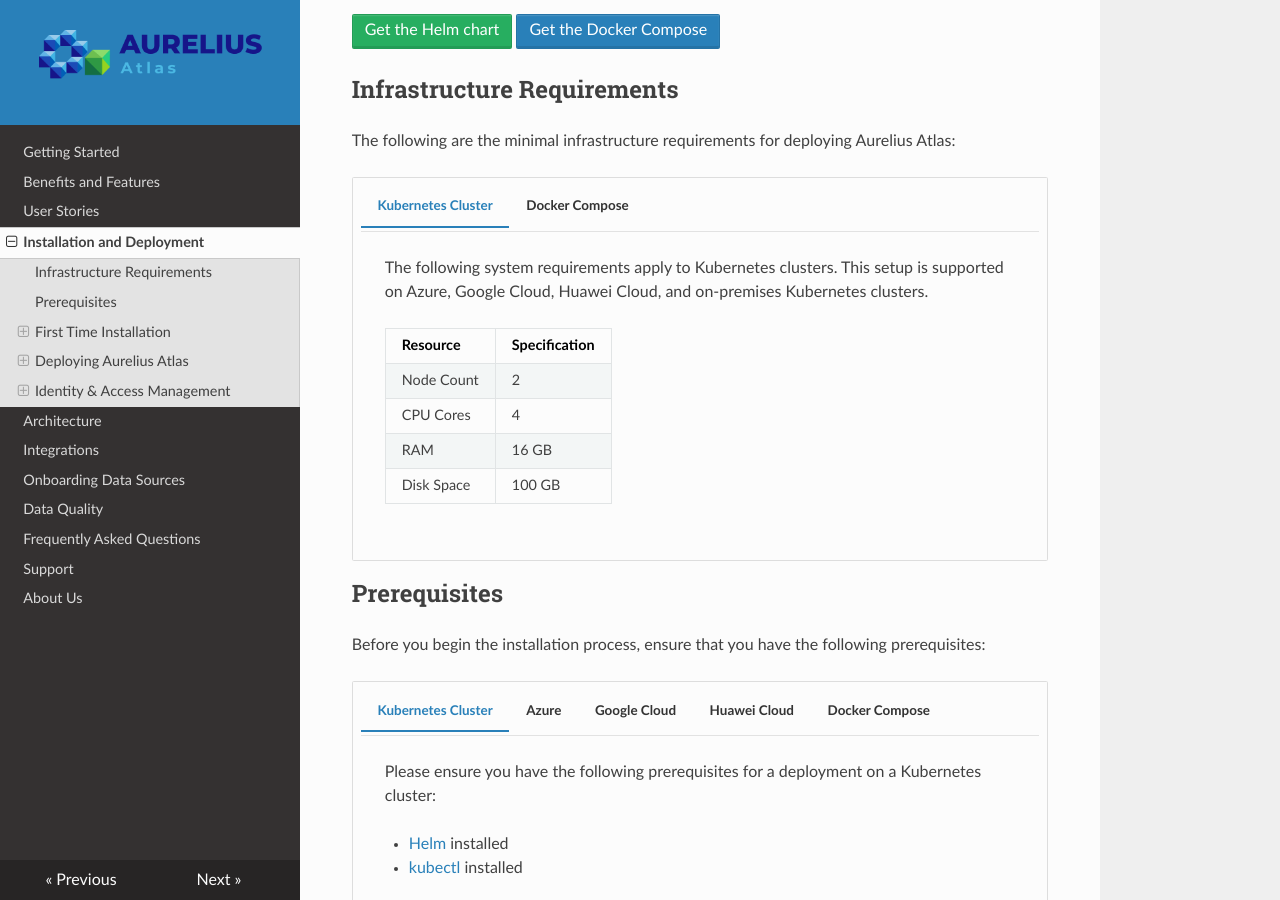
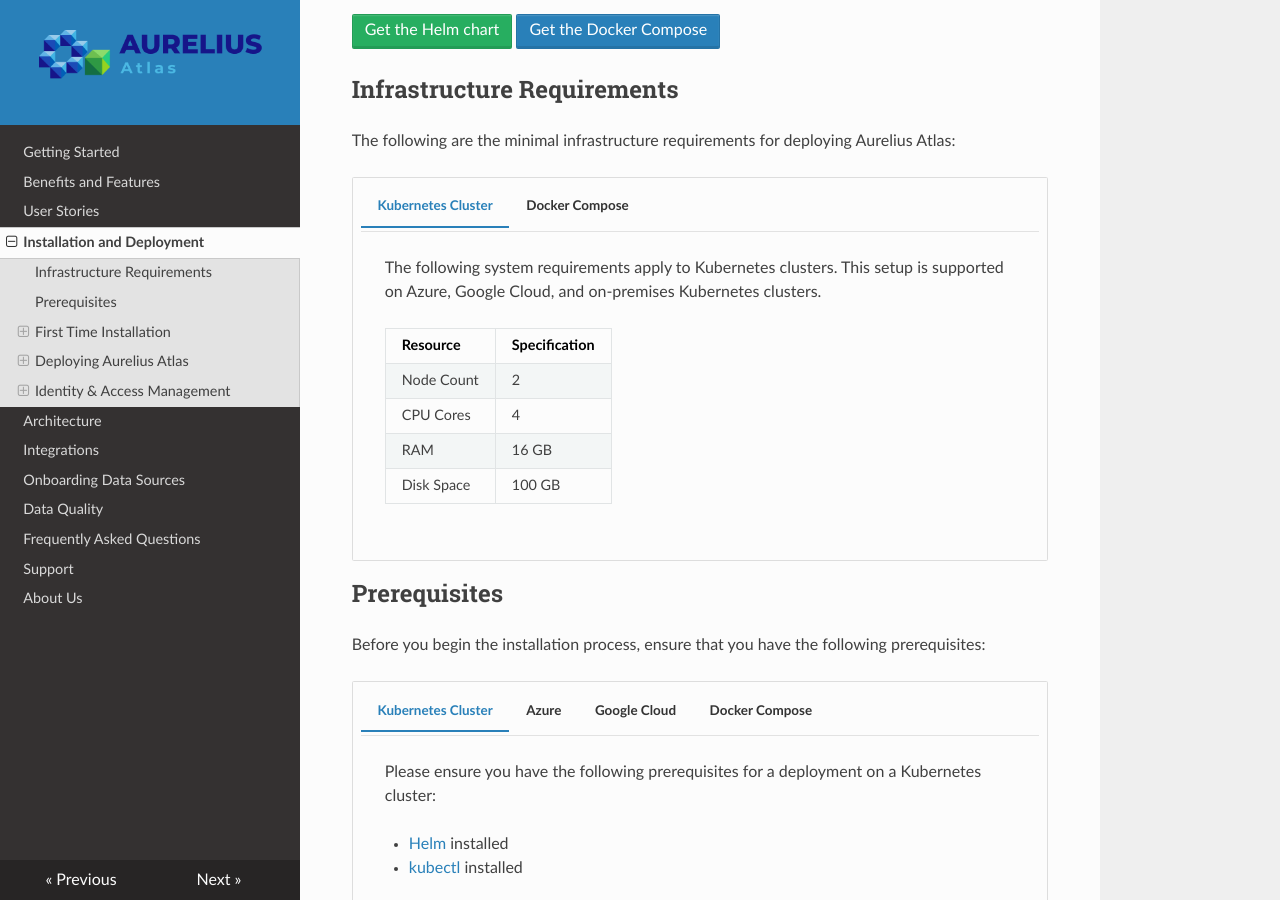
Before and after one commit to aureliusenterprise/aurelius-atlas-documentation, an MkDocs documentation site: the page built from docs/installation-and-deployment.md, in a window 1280 px wide and 900 px high, scrolled down 492 px. Built offline with MkDocs 1.6.1, drawn with Linux system fonts in a browser that asks for light colours; nearby versions of some CDN libraries; some of the changed lines change nothing that is shown.

Commit message:
Update installation-and-deployment.md

````diff
--- a/docs/installation-and-deployment.md
+++ b/docs/installation-and-deployment.md
@@ -13,7 +13,7 @@
 All distributions of Aurelius Atlas are available on GitHub:
 
 <div class="wy-btn-group">
-    <a class="btn btn-success" href="https://github.com/aureliusenterprise/Aurelius-Atlas-helm-chart">
+    <a class="btn btn-success" href="https://github.com/aureliusenterprise/aurelius/tree/main/k8s">
         Get the Helm chart
     </a>
     <a class="btn btn-info" href="https://github.com/aureliusenterprise/Aurelius-Atlas-docker-compose">
@@ -27,7 +27,7 @@
 
 === "Kubernetes Cluster"
     The following system requirements apply to Kubernetes clusters. This setup is supported on Azure, Google
-    Cloud, Huawei Cloud, and on-premises Kubernetes clusters.
+    Cloud, and on-premises Kubernetes clusters.
 
     | Resource   | Specification |
     | ---------- | ------------- |
@@ -69,14 +69,6 @@
     - [Google Cloud SDK](https://cloud.google.com/sdk/docs/install) installed
     - [kubectl](https://kubernetes.io/docs/tasks/tools/install-kubectl/) installed
     - A registered domain name for the Ingress controller
-
-=== "Huawei Cloud"
-    Please ensure you have the following prerequisites for deployment on Huawei Cloud:
-
-    - 2 Elastic IPs
-    - An Elastic Load Balancer with a minimum bandwidth of 5 Mbit/s, which can later be changed to traffic-based pricing.
-    - A NAT Gateway with an SNAT rule [Huawei Cloud Documentation](https://support.huaweicloud.com/eu/qs-natgateway/en-us_topic_0087895790.html)
-    - A registered domain name for the external IP of the Elastic Load Balancer
 
 === "Docker Compose"
     Please ensure you have the following prerequisites for a local deployment:
@@ -220,18 +212,6 @@
     helm install nginx-ingress ingress-nginx/ingress-nginx \
         --set controller.publishService.enabled=true
     ```
-
-=== "Huawei Cloud"
-    On Huawei Cloud we use Elastic Load Balancer as an nginx ingress controller. To set it up, follow the
-    [official documentation](https://support.huaweicloud.com/intl/en-us/usermanual-elb/elb_lb_000006.html).
-
-    To validate whether the ingress service is running, run:
-
-    ```bash
-    kubectl get all -n default
-    ```
-
-    You should see two NGINX ingress controller instances with a `Running` status.
 
 === "Docker Compose"
     You can skip this step when making a local deployment.
````
